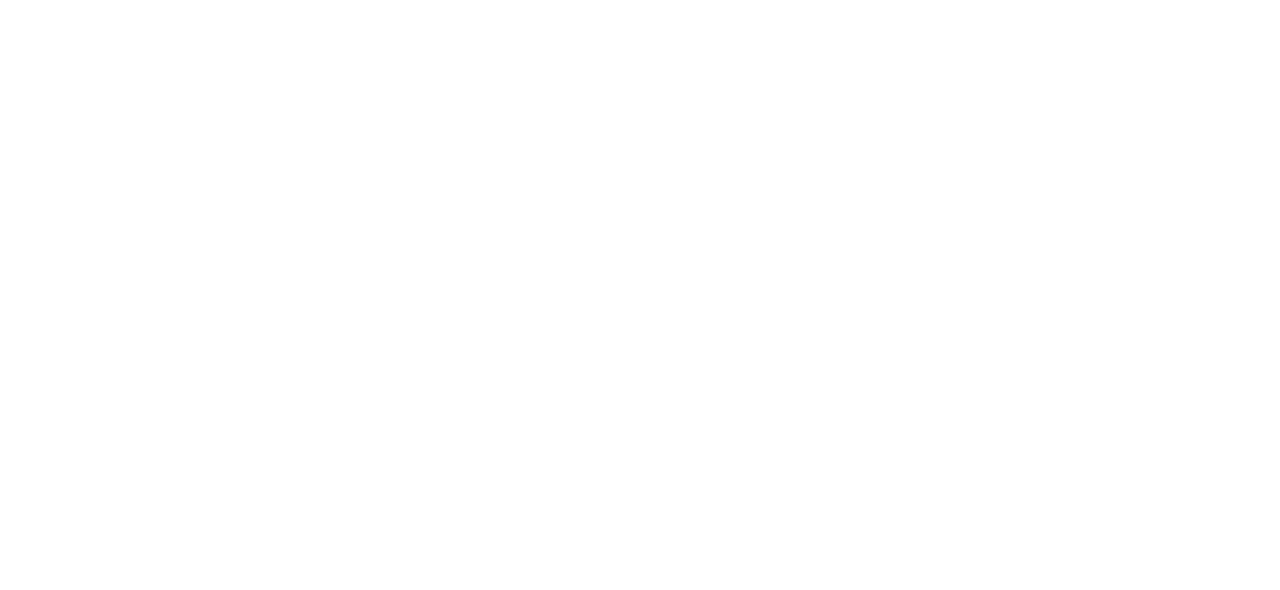
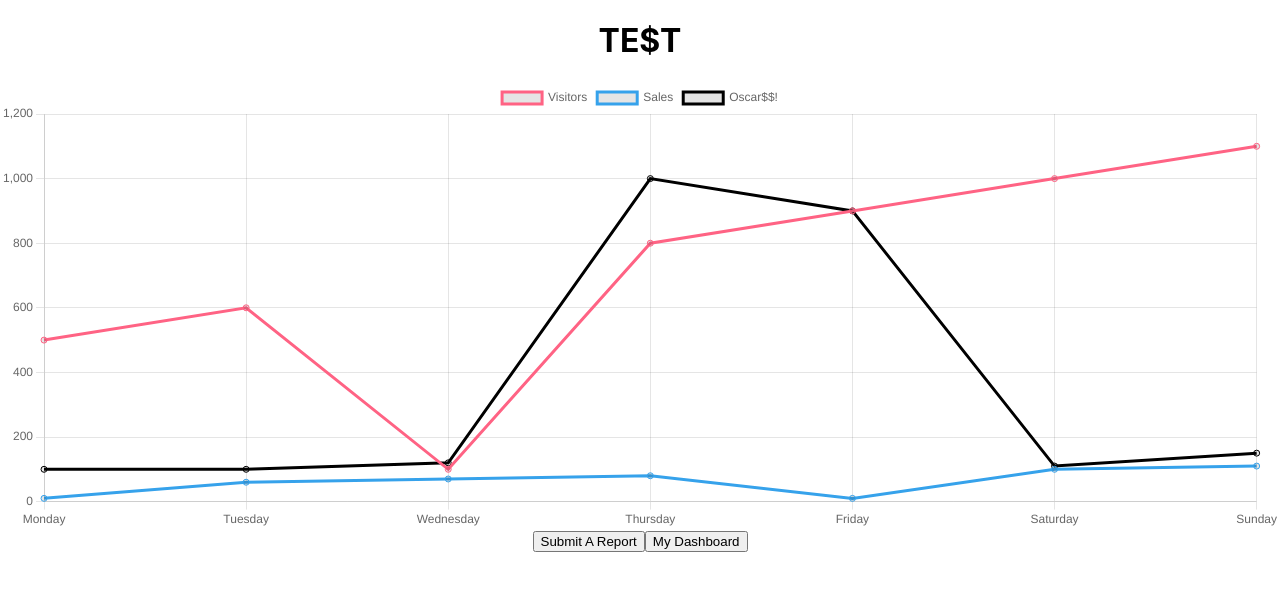
Before and after one commit to nairnairnair/orcas, a React (Create React App) app: page /graphs in a window 1280 px wide. Before the commit this address had no page. Shown: the top 590 px of the page. Built offline with nearby package versions, Linux system fonts and the light colour scheme.

Commit message:
fix routing errors for all pages

```diff
--- a/src/AdminHomepage/AdminHomepage.js
+++ b/src/AdminHomepage/AdminHomepage.js
@@ -10,10 +10,10 @@
                 </Link>
             </div>
             <div>
-                <Link to="graphs">
+                <Link to="/graphs">
                     <button type="submit">View Data</button>
                 </Link>
-                <Link to="form">
+                <Link to="/form">
                     <button type="submit">Submit A Report</button>
                 </Link>
             </div>
--- a/src/App/App.js
+++ b/src/App/App.js
@@ -11,10 +11,10 @@
     <div className="App">
       <Routes>
         <Route path="/" element={ <Home/> } />
-        <Route path="form" element={ <Form/> } />
-        <Route path="form/graphs" element={ <Graphs/> } />
-        <Route path="adminhomepage" element={ <AdminHomepage/> } />
-        <Route path="reporteditor" element={ <ReportEditor/> } />
+        <Route path="/form" element={ <Form/> } />
+        <Route path="/graphs" element={ <Graphs/> } />
+        <Route path="/adminhomepage" element={ <AdminHomepage/> } />
+        <Route path="/reporteditor" element={ <ReportEditor/> } />
       </Routes>
     </div>
   );
--- a/src/Form/Form.js
+++ b/src/Form/Form.js
@@ -64,7 +64,7 @@
         />
       </label>
       <br />
-      <Link to="graphs">
+      <Link to="/graphs">
         <button type="submit">Submit and view Graphs</button>
       </Link>
     </form>
--- a/src/Graphs/Graphs.js
+++ b/src/Graphs/Graphs.js
@@ -1,6 +1,7 @@
 import { useRef } from "react";
 import { useEffect } from "react";
 import Chart from 'chart.js/auto'
+import { Link } from "react-router-dom"
 
 const Graphs = () => {
     const chartRef = useRef(null);
@@ -61,10 +62,10 @@
       <div>
         <h1>TE$T</h1>
         <canvas ref={chartRef} width="800" height="280"></canvas>
-        <Link to="form">
+        <Link to="/form">
             <button type="submit">Submit A Report</button>
         </Link>
-        <Link to="adminhomepage">
+        <Link to="/adminhomepage">
             <button>My Dashboard</button>
         </Link>
       </div>
--- a/src/Home/Home.js
+++ b/src/Home/Home.js
@@ -33,7 +33,7 @@
             Password:
             <input type="password" value={password} onChange={handlePasswordChange} />
           </label>
-          <Link to="adminhomepage">
+          <Link to="/adminhomepage">
           <button type="submit" disabled={submitDisabled}>Submit</button>
           </Link>
         </form>
```
Also changed, not shown: warning.png (added).
